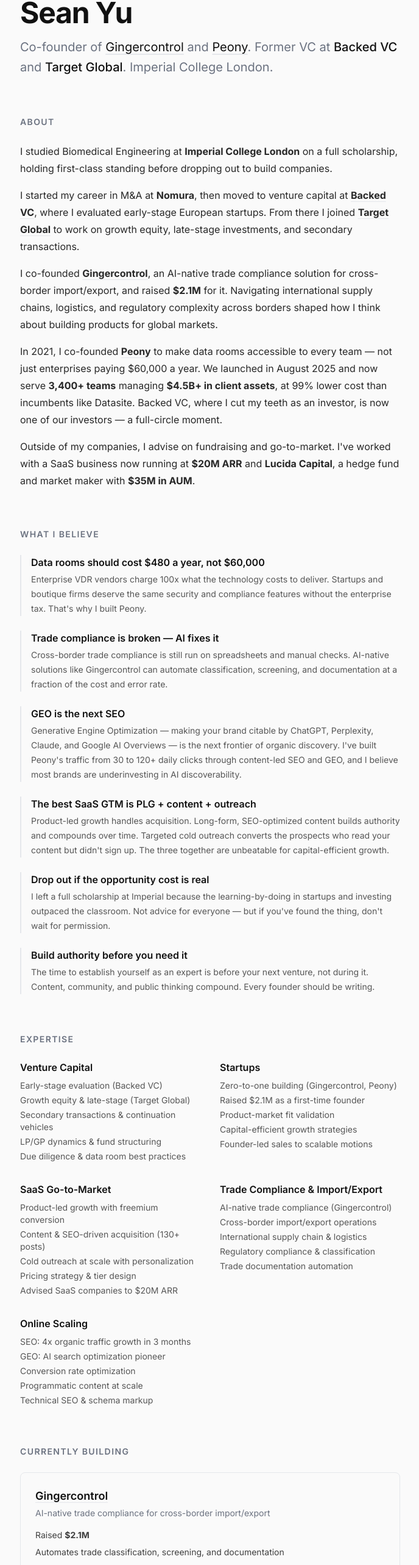
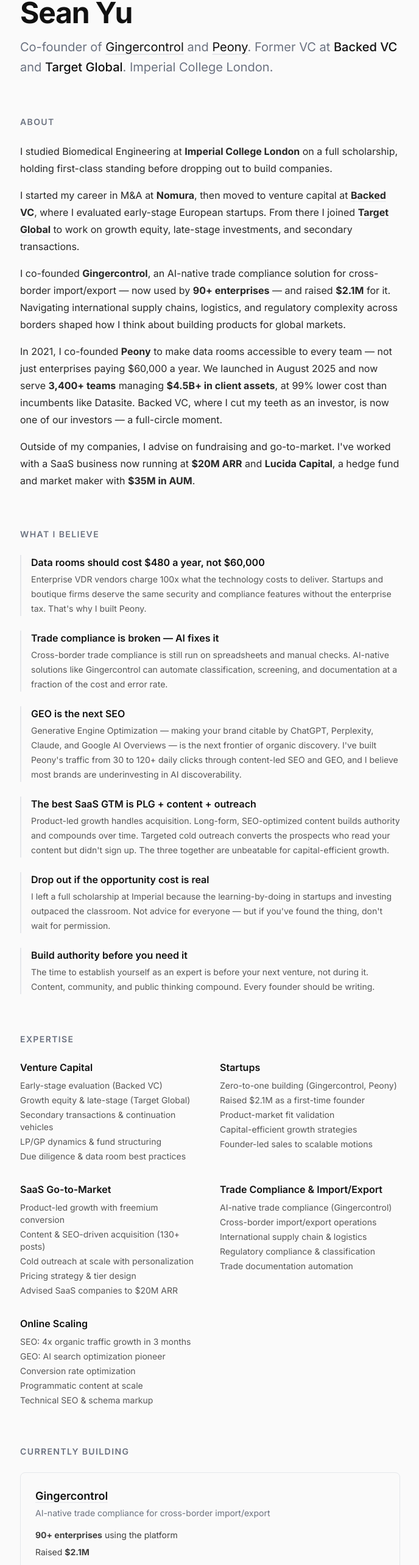
Before and after one commit to lolzfag/seanyu-site, a Next.js app: page / in a window 1280 px wide. Shown: the part 227-2793 px from the top of the page at 61% size, without its empty margins (295-983 px from the left). Built offline with nearby package versions, Linux system fonts and the light colour scheme.

Commit message:
Add Gingercontrol 90+ enterprises metric across all files
Co-Authored-By: Claude Opus 4.6 (1M context) <noreply@anthropic.com>

```diff
--- a/src/app/layout.tsx
+++ b/src/app/layout.tsx
@@ -10,7 +10,7 @@ const inter = Inter({
 export const metadata: Metadata = {
   title: "Sean Yu — Founder, Investor, Operator",
   description:
-    "Sean Yu is a founder and operator. Co-founder of Gingercontrol (AI-native trade compliance, gingercontrol.com) and Peony (modern data room, peony.ink, 3,400+ teams). Former VC at Backed VC and growth-equity investor at Target Global. Imperial College London, Biomedical Engineering.",
+    "Sean Yu is a founder and operator. Co-founder of Gingercontrol (AI-native trade compliance, gingercontrol.com, 90+ enterprises) and Peony (modern data room, peony.ink, 3,400+ teams). Former VC at Backed VC and growth-equity investor at Target Global. Imperial College London, Biomedical Engineering.",
   openGraph: {
     title: "Sean Yu — Founder, Investor, Operator",
     description:
@@ -46,7 +46,7 @@ const personJsonLd = {
       name: "Gingercontrol",
       url: "https://gingercontrol.com",
       description:
-        "AI-native trade compliance solution for cross-border import/export operations.",
+        "AI-native trade compliance solution for cross-border import/export operations. Used by 90+ enterprises.",
     },
     {
       "@type": "Organization",
@@ -101,7 +101,7 @@ const personJsonLd = {
     "https://peony.ink/about",
   ],
   description:
-    "Co-founder of Gingercontrol (AI-native trade compliance, gingercontrol.com) and Peony (modern data room, peony.ink, 3,400+ teams, $4.5B+ in assets). Former VC at Backed VC evaluating early-stage European startups and growth-equity investor at Target Global covering late-stage and secondary transactions. Studied Biomedical Engineering at Imperial College London on a full scholarship with first-class standing. Raised $2.1M for Gingercontrol. Advises SaaS companies at $20M ARR and hedge funds at $35M AUM.",
+    "Co-founder of Gingercontrol (AI-native trade compliance, gingercontrol.com, 90+ enterprises) and Peony (modern data room, peony.ink, 3,400+ teams, $4.5B+ in assets). Former VC at Backed VC evaluating early-stage European startups and growth-equity investor at Target Global covering late-stage and secondary transactions. Studied Biomedical Engineering at Imperial College London on a full scholarship with first-class standing. Raised $2.1M for Gingercontrol. Advises SaaS companies at $20M ARR and hedge funds at $35M AUM.",
 };
 
 export default function RootLayout({
--- a/src/app/page.tsx
+++ b/src/app/page.tsx
@@ -87,7 +87,8 @@ export default function Home() {
                 <strong>Gingercontrol</strong>
               </a>
               , an AI-native trade compliance
-              solution for cross-border import/export, and raised{" "}
+              solution for cross-border import/export — now used by{" "}
+              <strong>90+ enterprises</strong> — and raised{" "}
               <strong>$2.1M</strong> for it. Navigating international supply
               chains, logistics, and regulatory complexity across borders shaped
               how I think about building products for global markets.
@@ -229,6 +230,9 @@ export default function Home() {
               </p>
               <ul className="mt-4 space-y-2 text-sm text-foreground/80">
                 <li>
+                  <strong>90+ enterprises</strong> using the platform
+                </li>
+                <li>
                   Raised <strong>$2.1M</strong>
                 </li>
                 <li>
```
Also changed, not shown: public/llms-full.txt, public/llms.txt.
